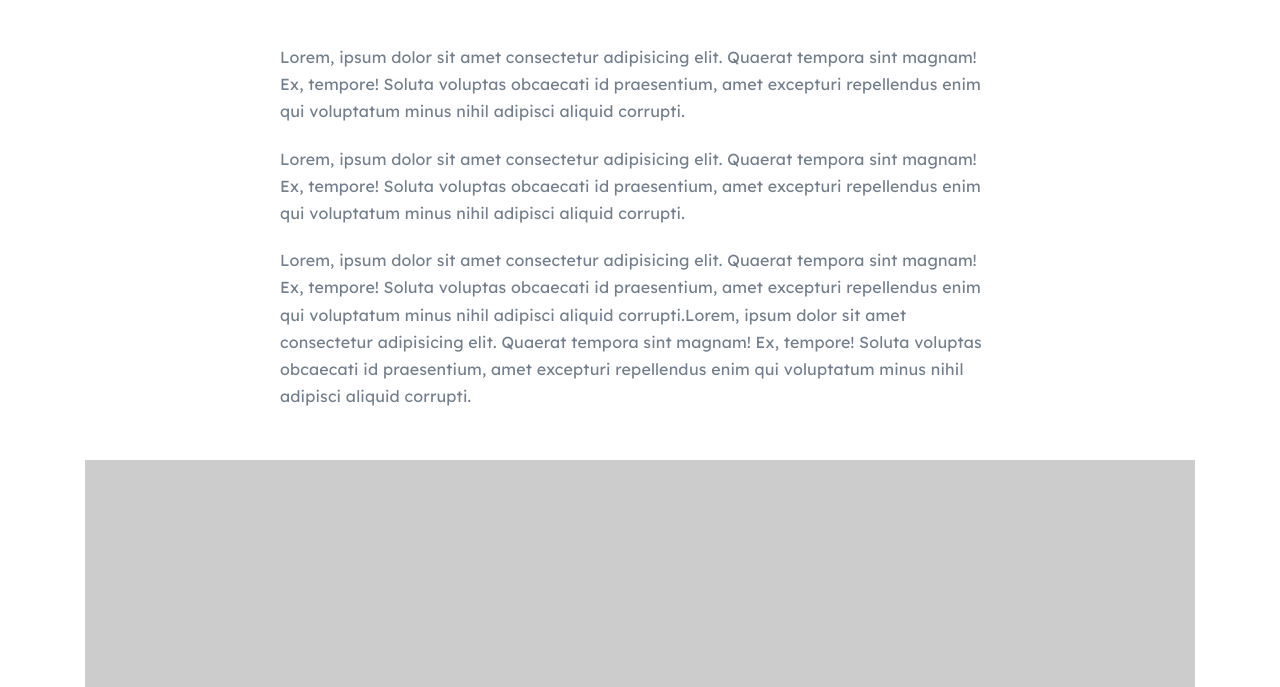
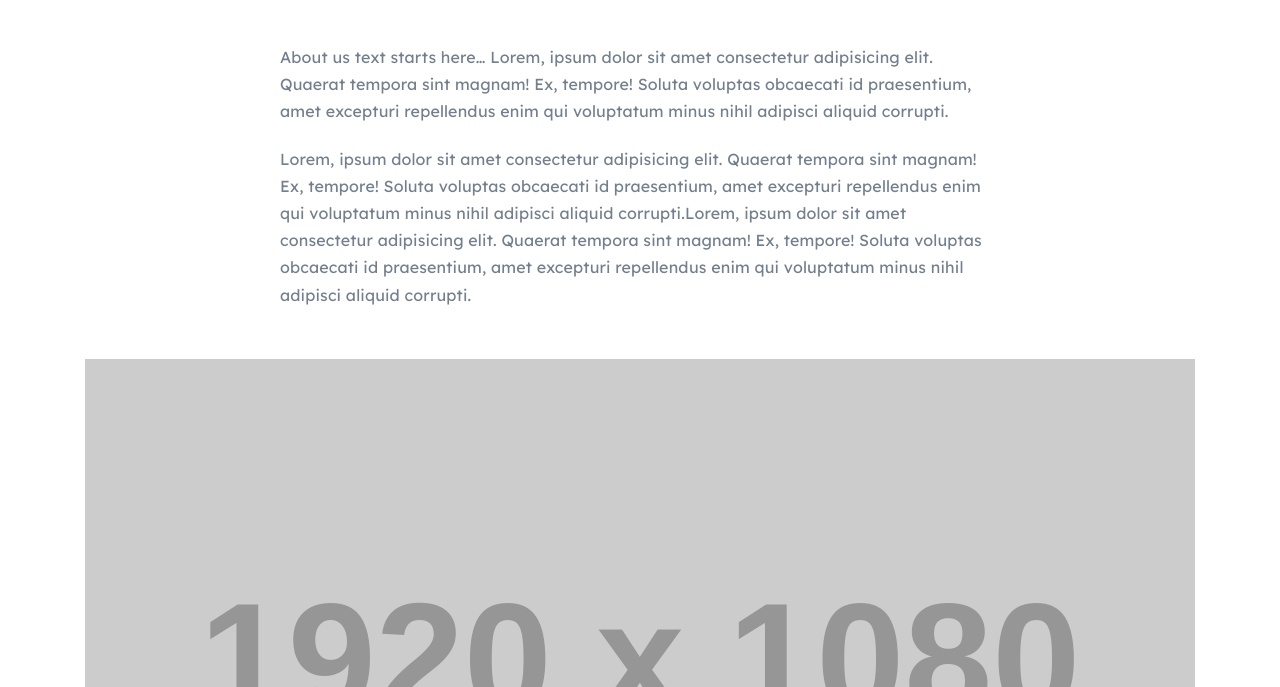
Before and after one commit to matthew-lean/matthew-lean.github.io, a Jekyll site: the page built from pages/default-page.markdown, in a window 1280 px wide and 900 px high, scrolled down 511 px, cut to the strip 213-900 px from the top of the window. Built offline with Jekyll 4.4.1, drawn with Linux system fonts in a browser that asks for light colours; nearby versions of some CDN libraries.

Commit message:
Updated Default Page

```diff
--- a/pages/default-page.markdown
+++ b/pages/default-page.markdown
@@ -16,9 +16,7 @@ comments: true
 layout: default-page
 ---
 
-Lorem, ipsum dolor sit amet consectetur adipisicing elit. Quaerat tempora sint magnam! Ex, tempore! Soluta voluptas obcaecati id praesentium, amet excepturi repellendus enim qui voluptatum minus nihil adipisci aliquid corrupti.
-
-Lorem, ipsum dolor sit amet consectetur adipisicing elit. Quaerat tempora sint magnam! Ex, tempore! Soluta voluptas obcaecati id praesentium, amet excepturi repellendus enim qui voluptatum minus nihil adipisci aliquid corrupti.
+About us text starts here... Lorem, ipsum dolor sit amet consectetur adipisicing elit. Quaerat tempora sint magnam! Ex, tempore! Soluta voluptas obcaecati id praesentium, amet excepturi repellendus enim qui voluptatum minus nihil adipisci aliquid corrupti.
 
 Lorem, ipsum dolor sit amet consectetur adipisicing elit. Quaerat tempora sint magnam! Ex, tempore! Soluta voluptas obcaecati id praesentium, amet excepturi repellendus enim qui voluptatum minus nihil adipisci aliquid corrupti.Lorem, ipsum dolor sit amet consectetur adipisicing elit. Quaerat tempora sint magnam! Ex, tempore! Soluta voluptas obcaecati id praesentium, amet excepturi repellendus enim qui voluptatum minus nihil adipisci aliquid corrupti.
 
```
